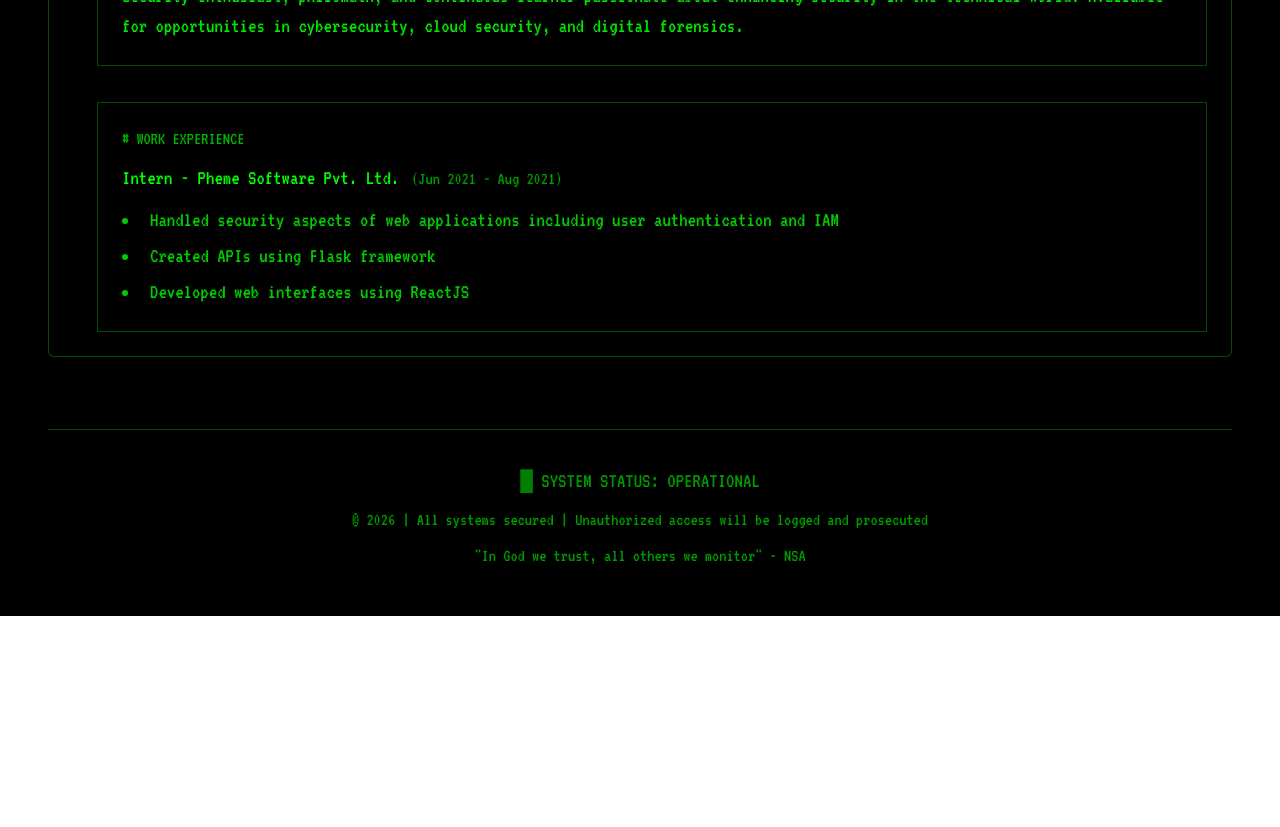
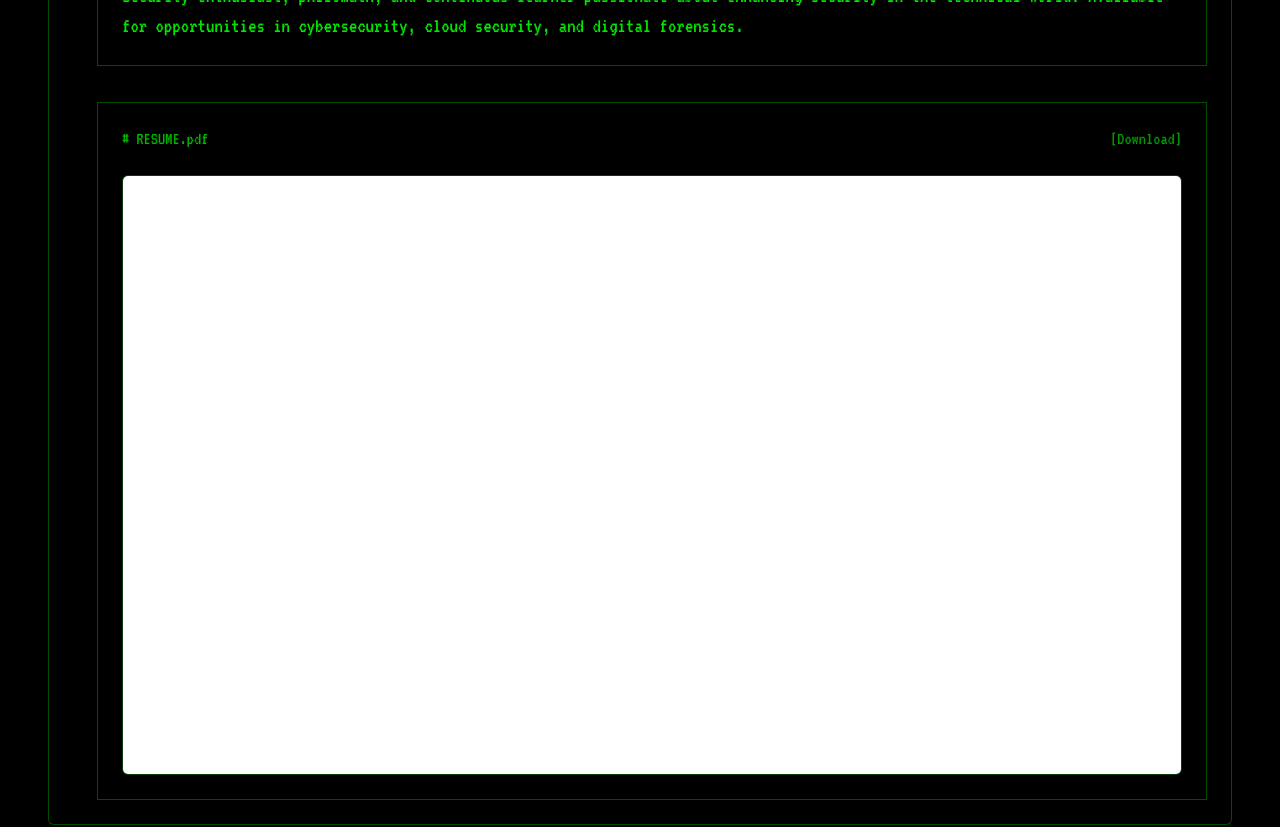
Before and after one commit to Chrys3s/Chrys3s.github.io, a React (Vite) app: page /contact in a window 1280 px wide. Shown: the part 800-1627 px from the top of the page. Before the commit the page ends 1416 px from the top, so only its background shows below. Built offline with nearby package versions, Linux system fonts and the light colour scheme.

Commit message:
Changes in about and contact page

```diff
--- a/src/app/pages/About.tsx
+++ b/src/app/pages/About.tsx
@@ -8,16 +8,17 @@ export default function About() {
           {'>'} ASMIT SHARMA - CYBER SECURITY ENGINEER
         </div>
         <p className="mb-4 leading-relaxed">
-          Security enthusiast, philomath, and learner. I believe in becoming an asset to the
-          technical world by enhancing security for its more widespread use or, at the very least,
-          proper implementation and research.
+          Cyber Security | Cloud Security | Network Security | VAPT | Penetration Tester | Web Application Analyst
         </p>
         <div className="grid grid-cols-1 md:grid-cols-2 gap-4 text-sm">
           <div>
             <span className="text-[#00ff00]/60">Location:</span> Ajmer, India
           </div>
           <div>
-            <span className="text-[#00ff00]/60">Email:</span> asmitsharma674@gmail.com
+            <span className="text-[#00ff00]/60">Email:</span>{' '}
+            <a href="mailto:asmitsharma674@gmail.com" className="hover:text-[#00ff00] hover:underline">
+              asmitsharma674@gmail.com
+            </a>
           </div>
           <div>
             <span className="text-[#00ff00]/60">Specialization:</span> Cyber Security & Forensics
@@ -31,11 +32,27 @@ export default function About() {
             <div className="border-l-2 border-[#00ff00]/50 pl-4">
               <div className="text-lg">M.Sc., Newcastle University</div>
               <div className="text-sm text-[#00ff00]/60">Newcastle upon Tyne | Sep 2022 - Sep 2023</div>
+              <div className="text-sm text-[#00ff00]/60">Major - Cyber Security</div>
             </div>
             <div className="border-l-2 border-[#00ff00]/50 pl-4">
               <div className="text-lg">B. Tech., University of Petroleum and Energy Studies</div>
               <div className="text-sm text-[#00ff00]/60">Dehradun | Aug 2018 - May 2022</div>
               <div className="text-sm text-[#00ff00]/60">Graduated with Honors - Cyber Security & Forensics</div>
+            </div>
+          </div>
+        </div>
+
+        <div className="mt-6 pt-6 border-t border-[#00ff00]/30">
+          <div className="text-sm mb-3 text-[#00ff00]/70">// WORK EXPERIENCE</div>
+          <div className="space-y-3">
+            <div className="border-l-2 border-[#00ff00]/50 pl-4">
+              <div className="text-lg">Intern - Pheme Software Pvt. Ltd.</div>
+              <div className="text-sm text-[#00ff00]/60">Jun 2021 - Aug 2021</div>
+              <ul className="list-disc list-inside mt-2 space-y-1 text-sm text-[#00ff00]/80">
+                <li>Handled security aspects of web applications including user authentication and IAM</li>
+                <li>Created APIs using Flask framework</li>
+                <li>Developed web interfaces using ReactJS</li>
+              </ul>
             </div>
           </div>
         </div>
--- a/src/app/pages/Contact.tsx
+++ b/src/app/pages/Contact.tsx
@@ -1,4 +1,5 @@
 import { TerminalSection } from '../components/TerminalSection';
+import resumePdf from '../../imports/Asmit_CV.pdf';
 
 export default function Contact() {
   return (
@@ -34,21 +35,22 @@ export default function Contact() {
         </div>
 
         <div className="mt-6 p-4 border border-[#00ff00]/30 bg-black/50">
-          <div className="text-xs text-[#00ff00]/70 mb-2">
-            # WORK EXPERIENCE
+          <div className="text-xs text-[#00ff00]/70 mb-2 flex justify-between items-center">
+            <span># RESUME.pdf</span>
+            <a href={resumePdf} target="_blank" rel="noopener noreferrer" className="text-[#00ff00]/60 hover:text-[#00ff00] hover:underline flex items-center gap-1 transition-colors">
+              [Download]
+            </a>
           </div>
-          <div className="text-sm">
-            <div className="mb-2">
-              <span className="text-[#00ff00]">Intern - Pheme Software Pvt. Ltd.</span>
-              <span className="text-[#00ff00]/60 text-xs ml-2">(Jun 2021 - Aug 2021)</span>
-            </div>
-            <ul className="list-disc list-inside space-y-1 text-[#00ff00]/80">
-              <li>Handled security aspects of web applications including user authentication and IAM</li>
-              <li>Created APIs using Flask framework</li>
-              <li>Developed web interfaces using ReactJS</li>
-            </ul>
+          <div className="mt-4 h-[600px] border border-[#00ff00]/20 bg-white/5 rounded overflow-hidden">
+            <iframe
+              src={`${resumePdf}#view=FitH`}
+              className="w-full h-full"
+              title="Resume PDF"
+            />
           </div>
         </div>
+
+
       </TerminalSection>
     </div>
   );
```
Also changed, not shown: 1 other file (tests, documents, lock files or other folders).
